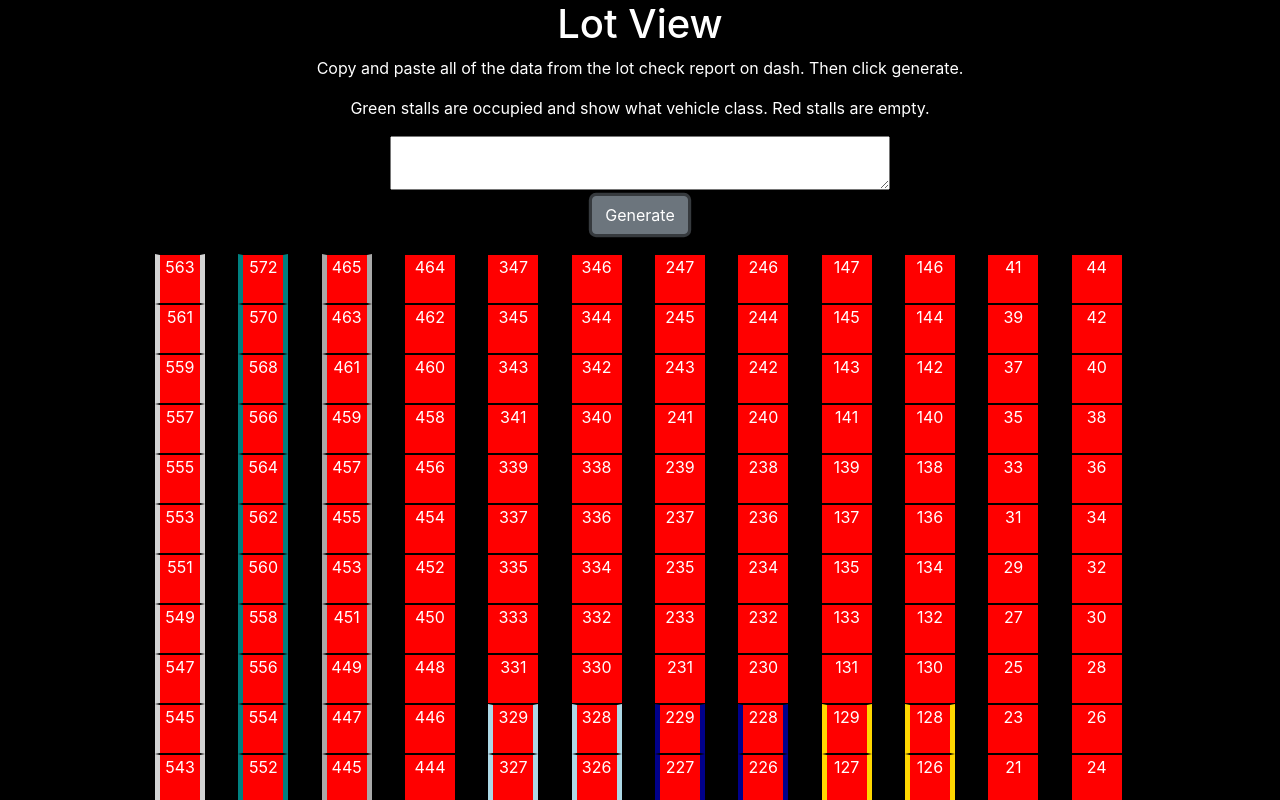
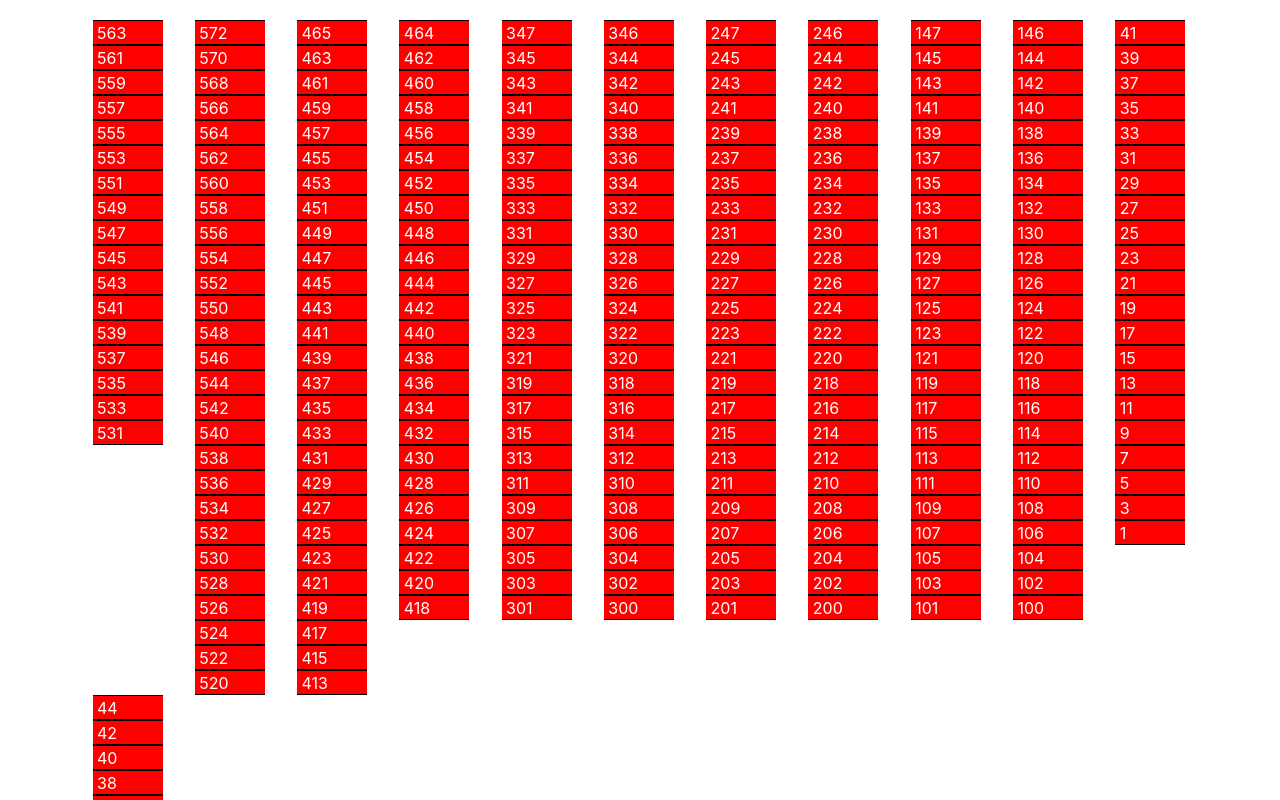
Before and after one commit to mstaebler/lot-view, a plain HTML site: page index.html in a window 1280 px wide. Both pictures are taken after a click on the button "Generate". Shown: the top 800 px of the page. Drawn offline with nearby package versions, Linux system fonts and the light colour scheme.

Commit message:
visual rework

```diff
--- a/css/style.css
+++ b/css/style.css
@@ -3,13 +3,16 @@
 }
 
 #display {
-  width:80%;
+  width:90%;
   margin: auto;
   margin-top: 20px;
 }
 
-body {
-  text-align: center;
+.hide {
+  display:none;
+}
+
+.night-mode {
   background-color: black;
   color: white;
 }
--- a/index.html
+++ b/index.html
@@ -16,6 +16,7 @@
 
 <body>
   <div class="container-fluid">
+    <div id="header">
       <div class="row">
         <div class="col-sm text-center">
           <h1>Lot View</h1>
@@ -26,10 +27,10 @@
       <div class="row">
         <div class="col-sm text-center">
           <textarea id="input">
-
           </textarea>
           <div class="col-sm text-center">
             <button type="button" class="btn btn-secondary" onClick="onClick()">Generate</button>
+          </div>
         </div>
       </div>
     </div>
--- a/js/index.js
+++ b/js/index.js
@@ -2,17 +2,11 @@
 
 // zoneArr[first stall, last stall, zoneName]
 function colorZone(zoneArr, x, div) {
-  //test to see if the zone is odd or even and if that matches the current stall skip if not.
-  if (zoneArr[0] % 2 === x % 2) {
-    if (x >= zoneArr[0] && x <= zoneArr[1]) {
-      div.className = zoneArr[2] + "-side-border";
-      // if (x === zoneArr[0])
-      //   div.className =
-      //     zoneArr[2] + "-bottom-border " + zoneArr[2] + "-side-border";
-      // if (x === zoneArr[1])
-      //   div.className =
-      //     zoneArr[2] + "-top-border " + zoneArr[2] + "-side-border";
-    }
+  if(zoneArr[0] === x){
+    div.className = zoneArr[2] + "-bottom-border";
+  }
+  if(zoneArr[1] === x){
+    div.className = zoneArr[2] + "-top-border";
   }
 }
 
@@ -38,14 +32,14 @@ function generateRow(begin, end, rowId) {
     zones.forEach(function(element) {
       colorZone(element, x, div);
     });
-    div.style.width = "50px";
-    div.style.height = "50px";
+    div.style.width = "70px";
+    div.style.height = "25px";
     div.style.backgroundColor = "red";
     div.style.color = "white";
     div.style.borderTop = "1px solid black";
     div.style.borderBottom = "1px solid black";
     div.id = String(x);
-    div.innerHTML = String(x);
+    div.innerHTML = "&nbsp"+String(x);
 
     document.getElementById(String(rowId)).appendChild(div);
   }
@@ -75,13 +69,17 @@ function generateLot() {
 
 function styleZone(start, end, color) {
   for (var x = start; x <= end; x += 2) {
-    console.log("working");
     document.getElementById(String(x)).style.boxShadow =
       "0px 0px 2px 0px" + String(color);
   }
 }
 
+function hideHeader(){
+  document.getElementById("header").className = "hide";
+}
+
 function onClick() {
+  hideHeader();
   generateLot();
   var lotStrings = [],
     lot = [];
@@ -115,12 +113,12 @@ function onClick() {
 
     lot.push(tempObj);
   });
-  //console.log(lot);
+
   lot.forEach(function(obj) {
     var stall = document.getElementById(String(obj.stall));
     if (stall) {
       stall.style.backgroundColor = "green";
-      stall.innerHTML = String(obj.stall) + "<br />" + String(obj.carClass);
+      stall.innerHTML = "&nbsp"+ String(obj.stall) + "&nbsp" + "("+String(obj.carClass)+")";
     }
     styleZone(100, 128, "black");
   });
```
Lines whose indentation alone changed are shown as unchanged.
